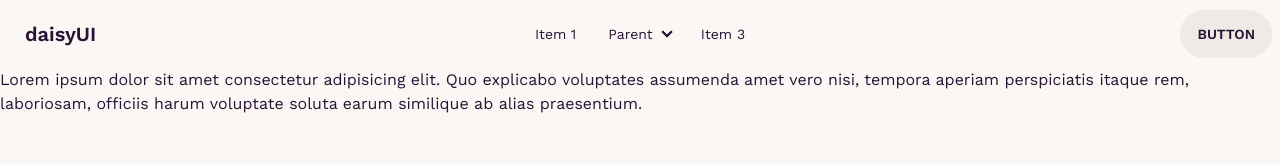
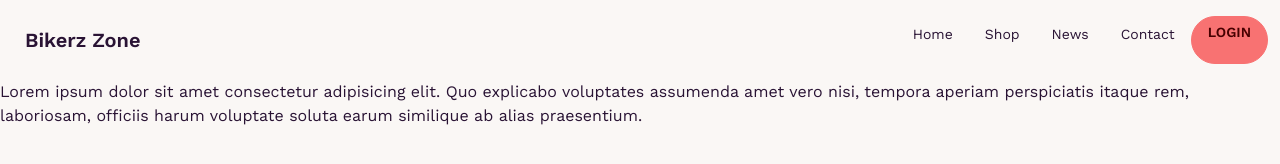
Before and after one commit to kamrul-CSE-official/Bikerz_Zone, a plain HTML site: page index.html in a window 1280 px wide. Drawn offline with nearby package versions, Linux system fonts and the light colour scheme.

Commit message:
Navbar added

```diff
--- a/index.html
+++ b/index.html
@@ -31,36 +31,22 @@
                     </label>
                     <ul tabindex="0"
                         class="menu menu-sm dropdown-content mt-3 z-[1] p-2 shadow bg-base-100 rounded-box w-52">
-                        <li><a>Item 1</a></li>
-                        <li>
-                            <a>Parent</a>
-                            <ul class="p-2">
-                                <li><a>Submenu 1</a></li>
-                                <li><a>Submenu 2</a></li>
-                            </ul>
-                        </li>
-                        <li><a>Item 3</a></li>
+                        <li><a>Home</a></li>
+                        <li><a>Shop</a></li>
+                        <li><a>News</a></li>
+                        <li><a>Contact</a></li>
                     </ul>
                 </div>
-                <a class="btn btn-ghost normal-case text-xl">daisyUI</a>
+                <a class="btn btn-ghost normal-case text-xl">Bikerz Zone</a>
             </div>
-            <div class="navbar-center hidden lg:flex">
+            <div class="navbar-end hidden lg:flex">
                 <ul class="menu menu-horizontal px-1">
-                    <li><a>Item 1</a></li>
-                    <li tabindex="0">
-                        <details>
-                            <summary>Parent</summary>
-                            <ul class="p-2">
-                                <li><a>Submenu 1</a></li>
-                                <li><a>Submenu 2</a></li>
-                            </ul>
-                        </details>
-                    </li>
-                    <li><a>Item 3</a></li>
+                    <li><a>Home</a></li>
+                    <li><a>Shop</a></li>
+                    <li><a>News</a></li>
+                    <li><a>Contact</a></li>
+                    <li><a class="btn btn-error">Login</a></li>
                 </ul>
-            </div>
-            <div class="navbar-end">
-                <a class="btn">Button</a>
             </div>
         </div>
     </header>
@@ -69,6 +55,9 @@
         tempora aperiam perspiciatis itaque rem, laboriosam, officiis harum voluptate soluta earum similique ab alias
         praesentium.
     </main>
+    <footer>
+
+    </footer>
 </body>
 
 </html>
```
